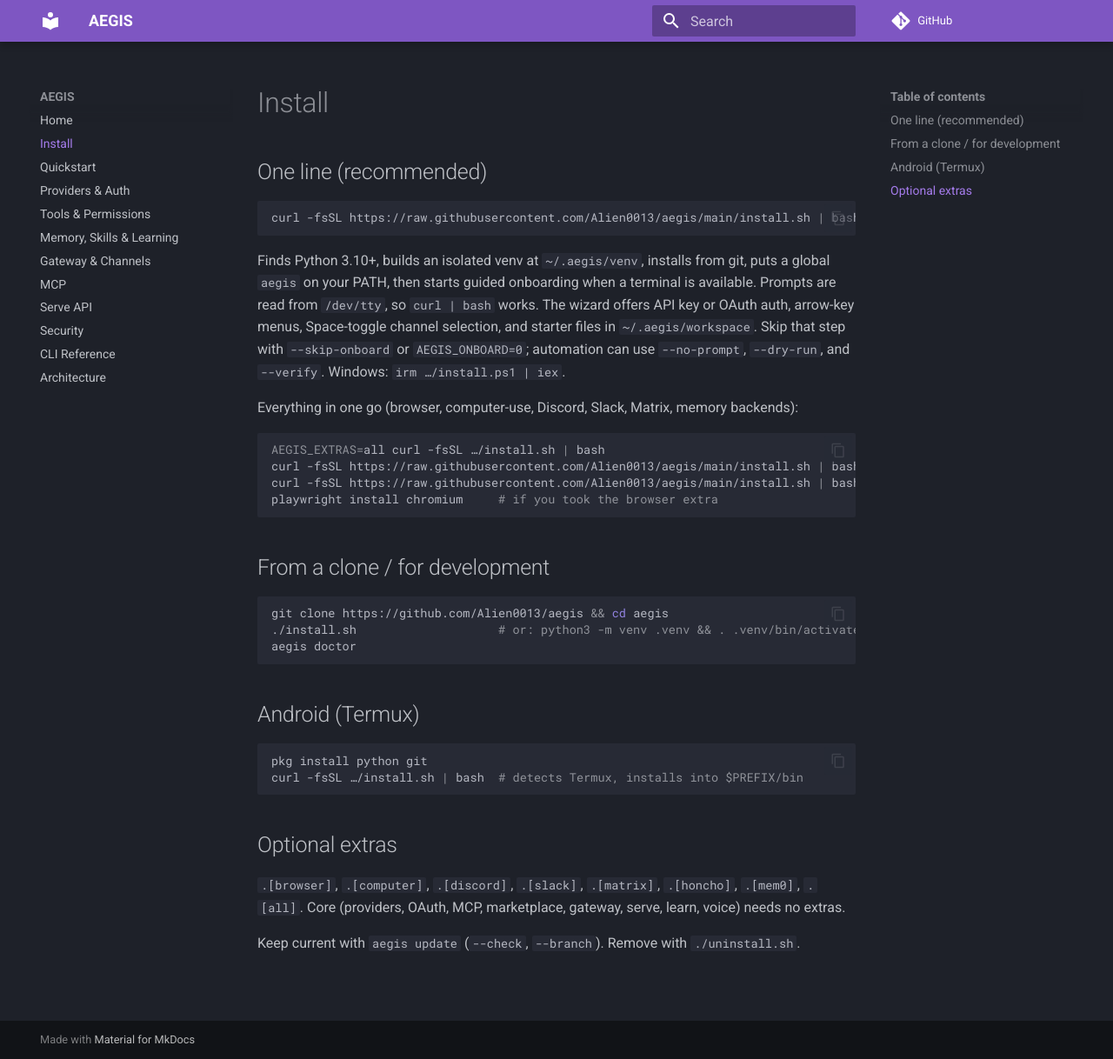
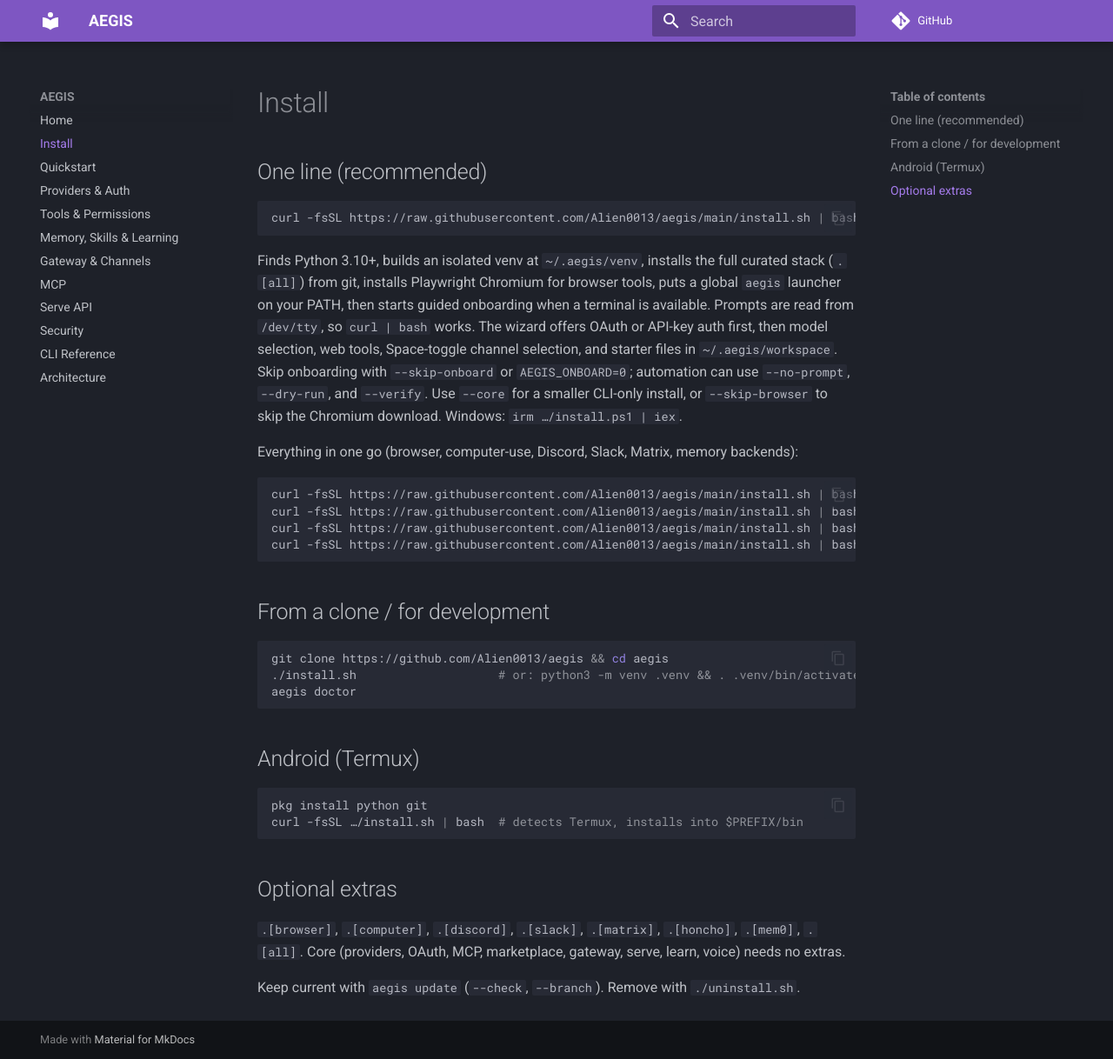
Before and after one commit to Alien0013/aegis, an MkDocs documentation site: the page built from docs/install.md, in a window 1280 px wide and 1218 px high. Shown: the whole window at 87% size. Built offline with MkDocs 1.6.1 and Material for MkDocs 9.7.7, drawn with Linux system fonts in a browser that asks for light colours; comment, search, counter and statistics services are not loaded.

Commit message:
Make installer full stack by default

````diff
--- a/docs/install.md
+++ b/docs/install.md
@@ -6,21 +6,24 @@
 curl -fsSL https://raw.githubusercontent.com/Alien0013/aegis/main/install.sh | bash
 ```
 
-Finds Python 3.10+, builds an isolated venv at `~/.aegis/venv`, installs from git,
-puts a global `aegis` on your PATH, then starts guided onboarding when a terminal
-is available. Prompts are read from `/dev/tty`, so `curl | bash` works. The wizard
-offers API key or OAuth auth, arrow-key menus, Space-toggle channel selection, and
-starter files in `~/.aegis/workspace`. Skip that step with `--skip-onboard` or
-`AEGIS_ONBOARD=0`; automation can use `--no-prompt`, `--dry-run`, and `--verify`.
-Windows: `irm …/install.ps1 | iex`.
+Finds Python 3.10+, builds an isolated venv at `~/.aegis/venv`, installs the full
+curated stack (`.[all]`) from git, installs Playwright Chromium for browser tools,
+puts a global `aegis` launcher on your PATH, then starts guided onboarding when a
+terminal is available. Prompts are read from `/dev/tty`, so `curl | bash` works.
+The wizard offers OAuth or API-key auth first, then model selection, web tools,
+Space-toggle channel selection, and starter files in `~/.aegis/workspace`. Skip
+onboarding with `--skip-onboard` or `AEGIS_ONBOARD=0`; automation can use
+`--no-prompt`, `--dry-run`, and `--verify`. Use `--core` for a smaller CLI-only
+install, or `--skip-browser` to skip the Chromium download. Windows:
+`irm …/install.ps1 | iex`.
 
 Everything in one go (browser, computer-use, Discord, Slack, Matrix, memory backends):
 
 ```bash
-AEGIS_EXTRAS=all curl -fsSL …/install.sh | bash
+curl -fsSL https://raw.githubusercontent.com/Alien0013/aegis/main/install.sh | bash
 curl -fsSL https://raw.githubusercontent.com/Alien0013/aegis/main/install.sh | bash -s -- --advanced
 curl -fsSL https://raw.githubusercontent.com/Alien0013/aegis/main/install.sh | bash -s -- --no-prompt --verify
-playwright install chromium     # if you took the browser extra
+curl -fsSL https://raw.githubusercontent.com/Alien0013/aegis/main/install.sh | bash -s -- --core
 ```
 
 ## From a clone / for development
````
Also changed, not shown: README.md (+12 -9 lines), 2 other files.
